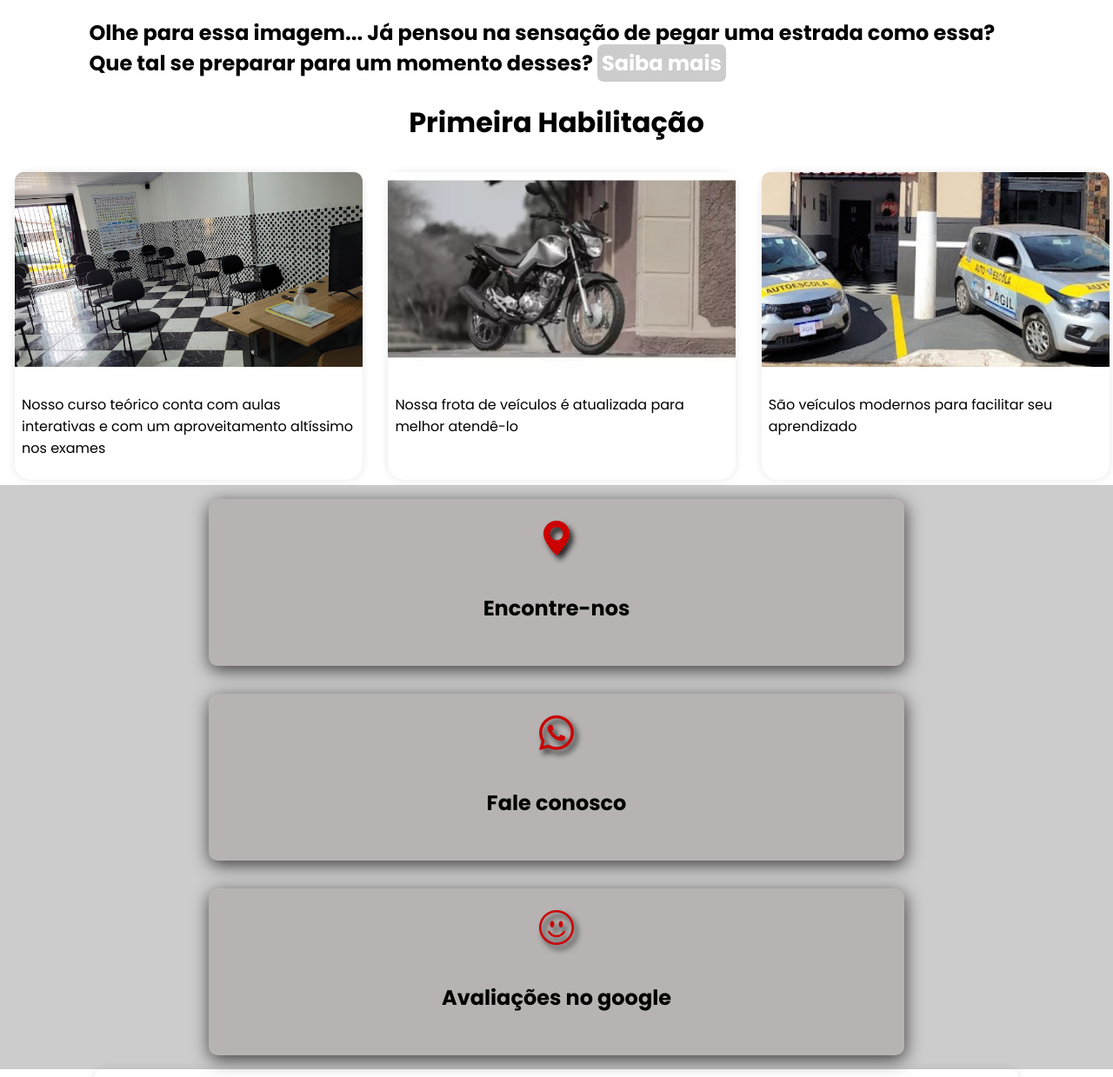
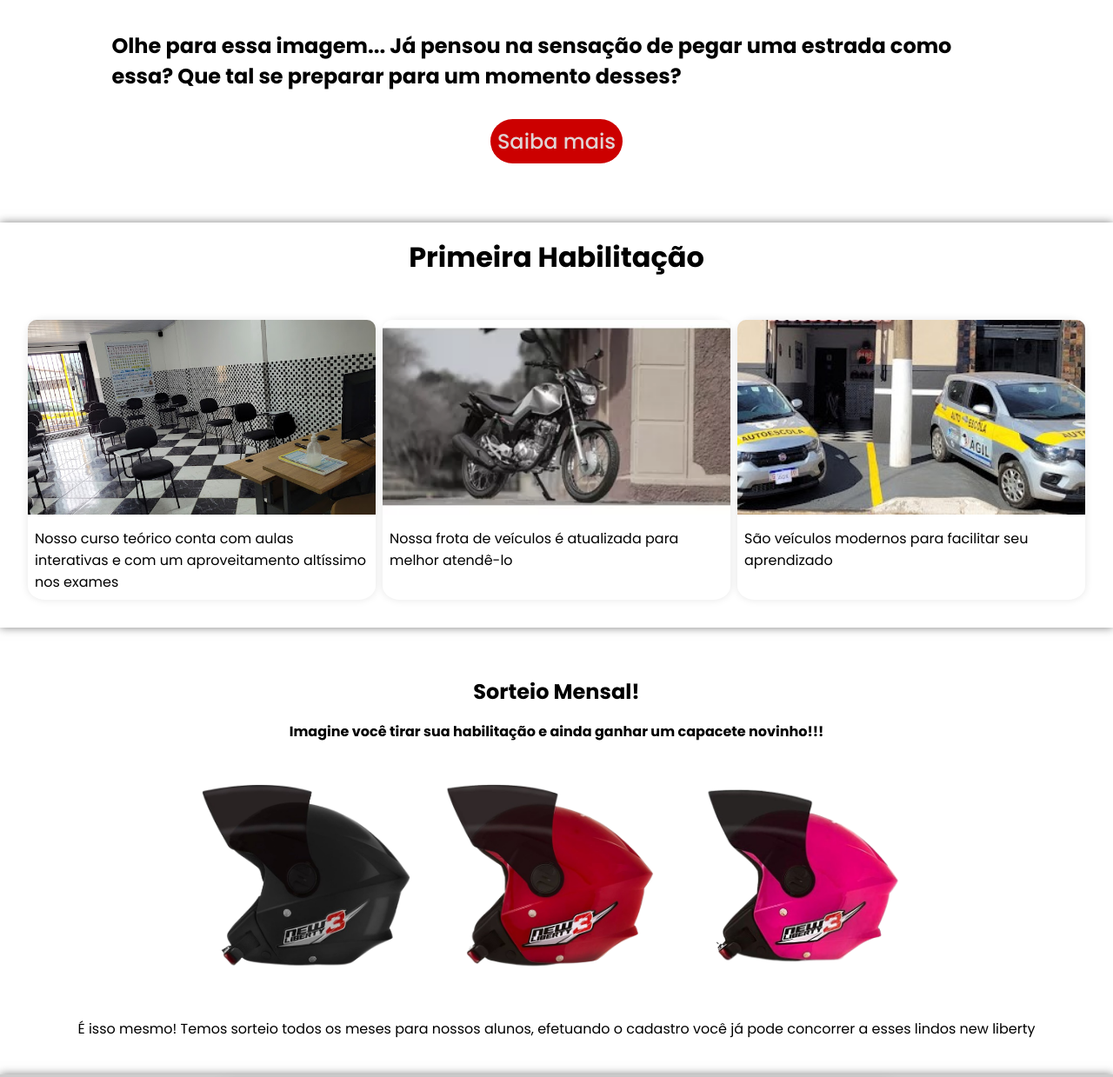
Before and after one commit to Erickpsilva/landing-autoescola, a plain HTML site: page geral/index.html in a window 1280 px wide. Shown: the part 1280-2519 px from the top of the page at 87% size. Drawn offline with nearby package versions, Linux system fonts and the light colour scheme.

Commit message:
adicionada a seção sorteio

```diff
--- a/geral/index.html
+++ b/geral/index.html
@@ -40,7 +40,7 @@
 
         <h4 class="titulo">Olhe para essa imagem...
           Já pensou na sensação de pegar uma estrada como essa?
-          Que tal se preparar para um momento desses? <a id="orcamento" href="https://wa.me/5515996385701?" target="_blank" title="fale conosco"> Saiba mais</a>
+          Que tal se preparar para um momento desses? </br><a id="orcamento" class="saiba-mais" href="https://wa.me/5515996385701?" target="_blank" title="fale conosco"> Saiba mais</a>
       </div>
     </section>
 
@@ -71,9 +71,25 @@
       </div>
     </section>
 
+    <section class="sorteio">
+      <div class="texto">
+        <h3 class="titulo">Sorteio Mensal!</h3>
+        <h4>Imagine você tirar sua habilitação e ainda ganhar um capacete novinho!!!</h4>
+
+      </div>
+
+      <div class="imagem">
+        <img src="img/capa-preto.png" alt="imagem de um capacete">
+        <img src="img/capa-vermelho.png" alt="imagem de um capacete">
+        <img  class="capa-rosa" src="img/capa-rosa.png" alt="imagem de um capacete">
+      </div>
+      <p>É isso mesmo! Temos sorteio todos os meses para nossos alunos, efetuando o cadastro você já pode concorrer a esses lindos new liberty</p>
+
+    </section>
+
     <section class="local">
       <div id="local">
-        <a href="https://www.google.com/maps?q=-23.996569403907, -48.35151237314915" target="_blank">
+        <a href="https://www.google.com/maps?q=-23.99951293267706, -48.351589928848874" target="_blank">
           <i class="bi bi-geo-alt-fill"></i>
         </a>
         <h4>Encontre-nos</h4>
--- a/geral/styles.css
+++ b/geral/styles.css
@@ -3,16 +3,23 @@
 
 
 /* Reset básico */
+* {
+  padding: 0;
+  margin: 0;
+  box-sizing: border-box;
+}
 body {
     font-family: 'poppins', sans-serif;
     margin: 0;
     padding: 0;
+    width: 100vw;
     background-color: #ffffff;
     position: relative;
     color: #000;
 }
 html {
   scroll-behavior: smooth;
+  overflow-x: hidden;
 }
 
 header {
@@ -42,6 +49,10 @@ p {
   object-fit: cover;
   box-shadow: inset 1px 5px 20px rgba(0, 0, 0, 0.7);
 }
+.titulo {
+  padding: 1rem;
+  margin-top: .5rem;
+ }
 .topo {
   display: flex;
   background-color: #e8e2e2;
@@ -87,12 +98,28 @@ p {
   top: 5%;
   right: 5%;
 }
- #orcamento {
+ /* #orcamento {
   text-decoration: none;
   color: #fff;
   background-color: #ccc;
   padding: 5px;
   border-radius: 7px;
+} */
+.saiba-mais {
+  display: block;
+  width: fit-content;
+  font-weight: 500;
+  justify-content: center;
+  border-radius: 3.5rem;
+  background-color: #cc0000;
+  text-decoration: none;
+  color: #e1d3d3;
+  padding: .5rem;
+  transition: all .4s;
+  margin: 2rem auto;
+}
+.saiba-mais:hover {
+  background-color: #ff0000;
 }
 nav ul {
   display: flex;
@@ -166,6 +193,8 @@ nav ul li a:hover {
   align-items: center;
   justify-content: center;
   text-align: center;
+  box-shadow: 0 0 10px rgba(0, 0, 0, 0.5);
+
 }
 .local #local, #whatsapp, #avalia {
   display: flex;
@@ -189,13 +218,17 @@ nav ul li a:hover {
   transform: scale(1.05);
   transition: .5s;
 }
-
+.habilitacao {
+  box-shadow: 0 0 10px rgba(0, 0, 0, 0.5);
+  width: 100%;
+  margin: auto;
+}
 .aulas {
   display: flex;
-  width: 100%;
+  /* width: 100%; */
   justify-content: space-around;
   min-height: 22rem;
-  padding: .4rem;
+  padding: 2rem;
   gap: .5rem;
 }
 .aulas-img {
@@ -211,10 +244,30 @@ nav ul li a:hover {
   background-attachment: fixed;
   object-fit: cover;
 }
+.sorteio {
+  display: flex;
+  flex-direction: column;
+  padding: 2rem;
+  text-align: center;
+  min-height: 22rem;
+  width: 100%;
+}
+.imagem {
+  display: flex;
+  justify-content: center;
+  gap: 2.5rem;
+  padding: 3rem 0;
+}
+.imagem img {
+  width: 15rem;
+}
+img.capa-rosa {
+  width: 16rem;
+}
 
 .formulario {
     width: 80%;
-    margin: 0 auto 5rem;
+    margin: 2rem auto 5rem;
     background-color: #fff;
     padding: 20px;
     border-radius: 10px;
```
Also changed, not shown: geral/img/capa-preto.png (added), geral/img/capa-rosa.png (added), geral/img/capa-vermelho.png (added).
